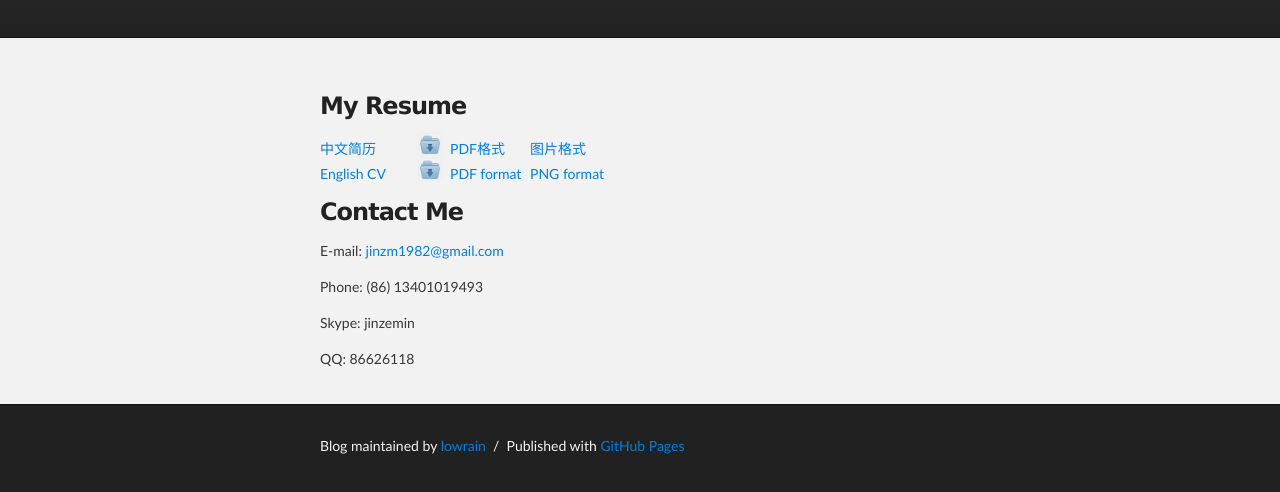
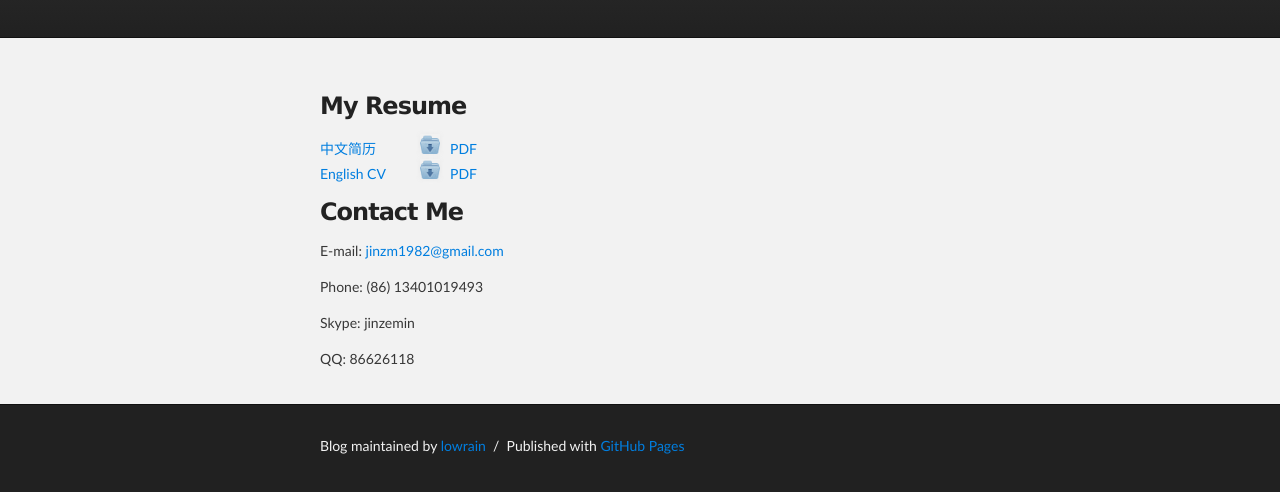
Before and after one commit to lowrain/lowrain.github.io, a plain HTML site: page index.html in a window 1280 px wide. Shown: the part 176-668 px from the top of the page. Drawn offline with Linux system fonts and the light colour scheme.

Commit message:
remove png format cv

```diff
--- a/index.html
+++ b/index.html
@@ -30,21 +30,21 @@
         <h3>
             My Resume
             <!--[if lte IE 7]>
-                <span class="prompt">您的IE浏览器版本过低，不能达到良好的视觉效果，建议下载查看PDF或图片格式简历：） <img src="images/chat_exclamation.png" /></span>
+                <span class="prompt">您的IE浏览器版本过低，不能达到良好的视觉效果，建议下载查看PDF或Word格式简历：） <img src="images/chat_exclamation.png" /></span>
             <![endif]-->
         </h3>
         <table class="resume" cellpadding="3" cellspacing="0">
             <tr>
                 <td width="100px"><a href="cv_cn.html" class="user-mention" target="_blank">中文简历</a></td>
                 <td width="30px"><img src="images/folder-download.png" /></td>
-                <td width="80px"><a href="cv/简历_靳泽民_软件工程师.pdf" class="user-mention hint--right hint--info hint--rounded" data-hint="请鼠标右击，另存为..." target="_blank">PDF格式<span></span></a></td>
-                <td width="80px"><a href="cv/简历_靳泽民_软件工程师.png" class="user-mention hint--right hint--info hint--rounded" data-hint="请鼠标右击，另存为..."  target="_blank">图片格式</a></td>
+                <td width="35px"><a href="cv/简历_靳泽民_软件工程师.pdf" class="user-mention hint--right hint--info hint--rounded" data-hint="请鼠标右击，另存为..." target="_blank">PDF<span></span></a></td>
+                <td width="35px"><a href="cv/简历_靳泽民_软件工程师.png" class="user-mention hint--right hint--info hint--rounded" data-hint="请鼠标右击，另存为..."  target="_blank"></a></td>
             </tr>
             <tr>
                 <td><a href="cv_en.html" class="user-mention" target="_blank" height="25px">English CV</a></td>
                 <td><img src="images/folder-download.png" /></td>
-                <td><a href="cv/CV_Zemin_Jin_Software_Engineer.pdf" class="user-mention hint--right  hint--info hint--rounded" data-hint="Please right click and save as..."  target="_blank">PDF format</a></td>
-                <td><a href="cv/CV_Zemin_Jin_Software_Engineer.png" class="user-mention hint--right  hint--info hint--rounded" data-hint="Please right click and save as..."  target="_blank">PNG format</a></td>
+                <td><a href="cv/CV_Zemin_Jin_Software_Engineer.pdf" class="user-mention hint--right  hint--info hint--rounded" data-hint="Please right click and save as..."  target="_blank">PDF</a></td>
+                <td><a href="cv/CV_Zemin_Jin_Software_Engineer.png" class="user-mention hint--right  hint--info hint--rounded" data-hint="Please right click and save as..."  target="_blank"></a></td>
             </tr>
         </table>
         <h3>Contact Me</h3>
```
